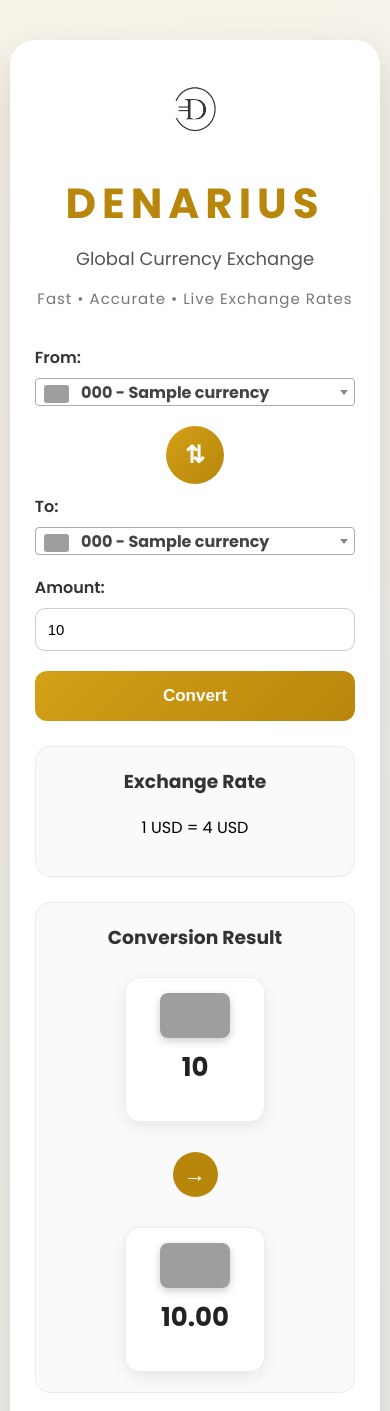
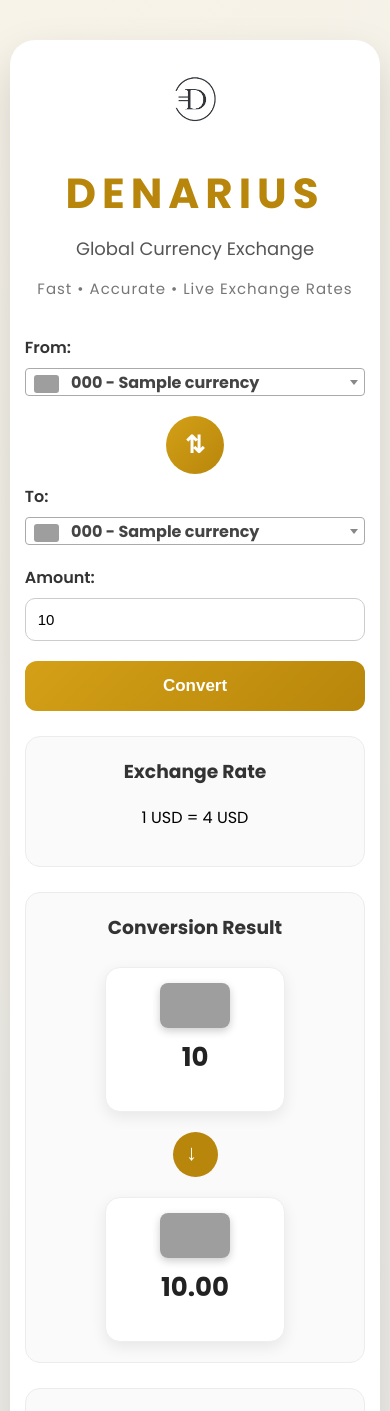
Before and after one commit to cherguikhaled/Denarius, a Flask app: template templates/index.html in a window 390 px wide. Shown: the top 1411 px of the page. Run offline with Flask 3, Linux system fonts and the light colour scheme; the template is opened without the code that fills it: most values are stand-ins (such as "Sample title", 1, 10 or a date in 2020); some libraries are stand-ins or nearby versions; grey boxes are pictures that could not be loaded.

Commit message:
Improve mobile responsive layout

```diff
--- a/static/style.css
+++ b/static/style.css
@@ -819,3 +819,41 @@ button:hover{
 
 
 }
+/* ===========================
+   MOBILE RESPONSIVE
+=========================== */
+
+@media (max-width: 600px){
+
+
+    .container{
+
+        padding:15px;
+
+    }
+
+
+    .currency-result{
+
+        flex-direction:column;
+
+        gap:20px;
+
+    }
+
+
+    .arrow{
+
+        transform:rotate(90deg);
+
+    }
+
+
+    .currency-card{
+
+        width:180px;
+
+    }
+
+
+}
```
